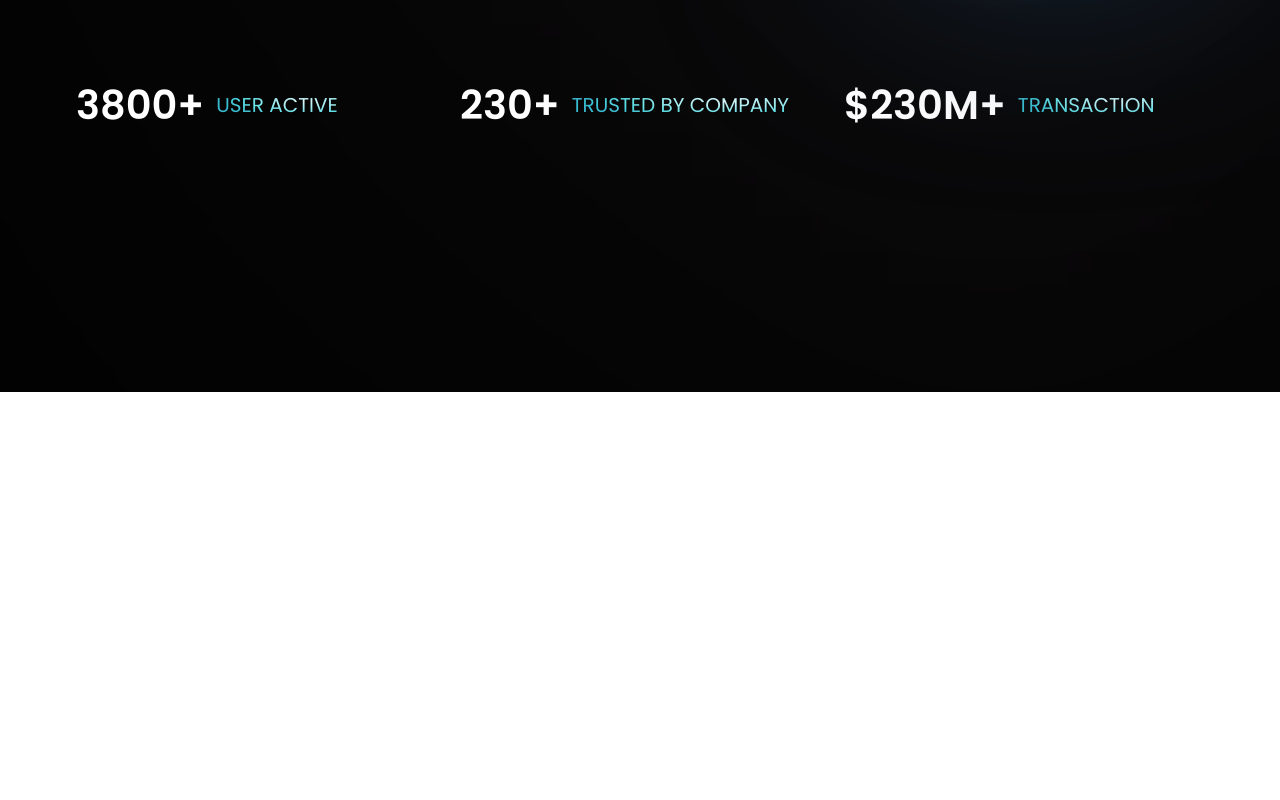
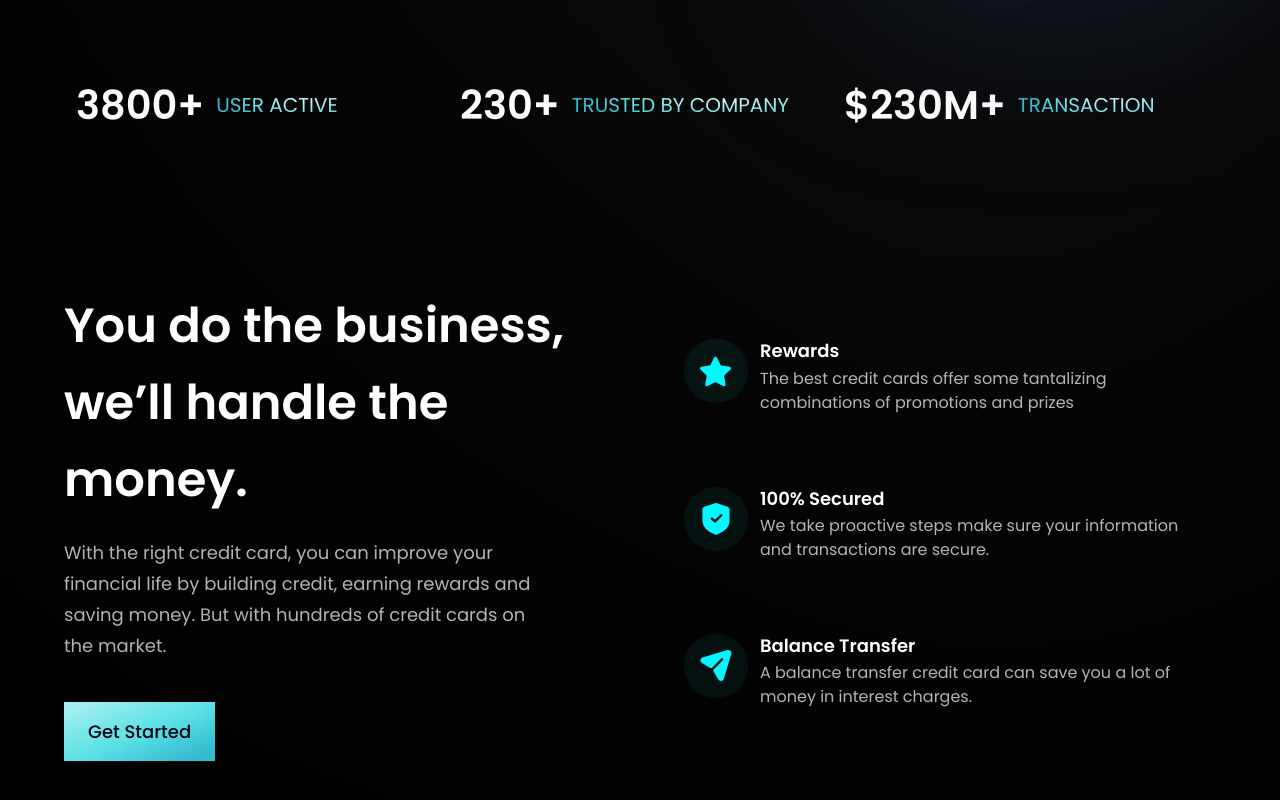
Before and after one commit to coolakburak/tailwind-website, a React (Vite) app: page / in a window 1280 px wide. Shown: the part 767-1567 px from the top of the page. Before the commit the page ends 1159 px from the top, so only its background shows below. Built offline with nearby package versions, Linux system fonts and the light colour scheme.

Commit message:
working in billing component

```diff
--- a/src/components/Billing.jsx
+++ b/src/components/Billing.jsx
@@ -1,7 +1,10 @@
+import { apple, bill, google } from "../assets";
+import styles, {layout} from "../style";
+
 const Billing = () => {
-  return (
-    <div>Billing</div>
-  )
-}
+  return <section id="product" className={layout.sectionReverse}>
 
-export default Billing
+  </section>;
+};
+
+export default Billing;
--- a/src/components/Business.jsx
+++ b/src/components/Business.jsx
@@ -1,12 +1,105 @@
-import { features } from "../constants"
-import styles from "../style"
-import Button from "./Button"
-const Business = () => {
-  return (
-    <section className="">
-      <p>Burak Colak</p>
-    </section>
-  )
-}
+// import { features } from "../constants";
+// import styles from "../style";
+// import Button from "./Button";
+// import { layout } from "../style";
 
-export default Business
+// // eslint-disable-next-line react/prop-types
+// const FeatureCard = ({ icon, title, content, index }) => (
+//   <div
+//     className={`flex flex-row p-20 rounded-[20px]
+//     ${index !== features.length - 1 ? "mb-6" : "mb-0"} feature-card `}
+//   >
+//     <div
+//       className={`w-[64px] h-[64px] rounded-full ${styles.flexCenter} bg-dimBlue`}
+//     >
+//       <img src={icon} alt="icon" className="w-[50%] h-[50%] object-contain" />
+//       <div className="flex-1 flex flex-col ml-">
+//         <h4 className="font-poppins font-semibold text-white text-[18px] leading-[23px] mb-1">
+//           {title}
+//         </h4>
+//         <p className="font-poppins font-normal text-dimWhite text-[16px] leading-[24px] mb-1">
+//           {content}
+//         </p>
+//       </div>
+//     </div>
+//   </div>
+// );
+
+// const Business = () => {
+//   return (
+//     <section id="features" className={layout.section}>
+//       <div className={layout.sectionInfo}>
+//         <h2 className={styles.heading2}>
+//           Lorem ipsum dolor, sit amet consectetur{" "}
+//           <br className="sm:block hidden" /> adipisicing.
+//         </h2>
+//         <p className={`${styles.paragraph} max-w-[470px] mt-5`}>
+//           Lorem ipsum dolor sit amet consectetur adipisicing elit. Ad reiciendis
+//           cupiditate nesciunt repellat quo corporis fugiat quasi ipsam eligendi
+//           omnis.
+//         </p>
+//         <Button styles="mt-10" />
+//       </div>
+//       <div className={`${layout.sectionImg} flex-col`}>
+//         {features.map((feature, index) => (
+//           <FeatureCard key={feature.id} {...feature} index={index} />
+//         ))}
+//       </div>
+//     </section>
+//   );
+// };
+
+// export default Business;
+
+import { features } from "../constants";
+import styles, { layout } from "../style";
+import Button from "./Button";
+
+// eslint-disable-next-line react/prop-types
+const FeatureCard = ({ icon, title, content, index }) => (
+  <div
+    className={`flex flex-row p-6 rounded-[20px] ${
+      index !== features.length - 1 ? "mb-6" : "mb-0"
+    } feature-card`}
+  >
+    <div
+      className={`w-[64px] h-[64px] rounded-full ${styles.flexCenter} bg-dimBlue`}
+    >
+      <img src={icon} alt="star" className="w-[50%] h-[50%] object-contain" />
+    </div>
+    <div className="flex-1 flex flex-col ml-3">
+      <h4 className="font-poppins font-semibold text-white text-[18px] leading-[23.4px] mb-1">
+        {title}
+      </h4>
+      <p className="font-poppins font-normal text-dimWhite text-[16px] leading-[24px]">
+        {content}
+      </p>
+    </div>
+  </div>
+);
+
+const Business = () => (
+  <section id="features" className={layout.section}>
+    <div className={layout.sectionInfo}>
+      <h2 className={styles.heading2}>
+        You do the business, <br className="sm:block hidden" /> we’ll handle the
+        money.
+      </h2>
+      <p className={`${styles.paragraph} max-w-[470px] mt-5`}>
+        With the right credit card, you can improve your financial life by
+        building credit, earning rewards and saving money. But with hundreds of
+        credit cards on the market.
+      </p>
+
+      <Button styles={`mt-10`} />
+    </div>
+
+    <div className={`${layout.sectionImg} flex-col`}>
+      {features.map((feature, index) => (
+        <FeatureCard key={feature.id} {...feature} index={index} />
+      ))}
+    </div>
+  </section>
+);
+
+export default Business;
--- a/src/components/Button.jsx
+++ b/src/components/Button.jsx
@@ -1,7 +1,14 @@
-const Button = () => {
+// eslint-disable-next-line react/prop-types
+const Button = ({ styles }) => {
   return (
-    <div>Button</div>
-  )
-}
+    <button
+      type="button"
+      className={`py-4 px-6 bg-blue-gradient font-poppins font-medium text-[18px]
+    text-primary outline-none ${styles}`}
+    >
+      Get Started
+    </button>
+  );
+};
 
-export default Button
+export default Button;
```
